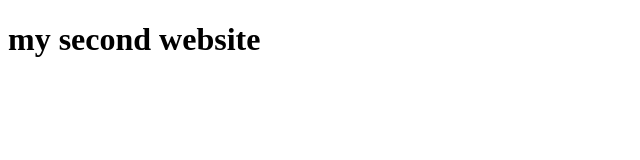
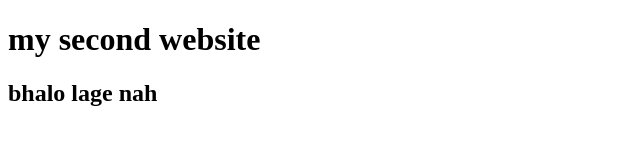
Before and after one commit to bayzed0/my_second_website, a plain HTML site: page index.html in a window 1280 px wide. Shown: the whole page, without its empty margins (0-640 px from the left). Drawn offline with Linux system fonts and the light colour scheme.

Commit message:
add new headings

```diff
--- a/index.html
+++ b/index.html
@@ -8,6 +8,7 @@
 </head>
 <body>
     <h1>my second website</h1>
+    <h2>bhalo lage nah</h2>
 
 </body>
 </html>
```
